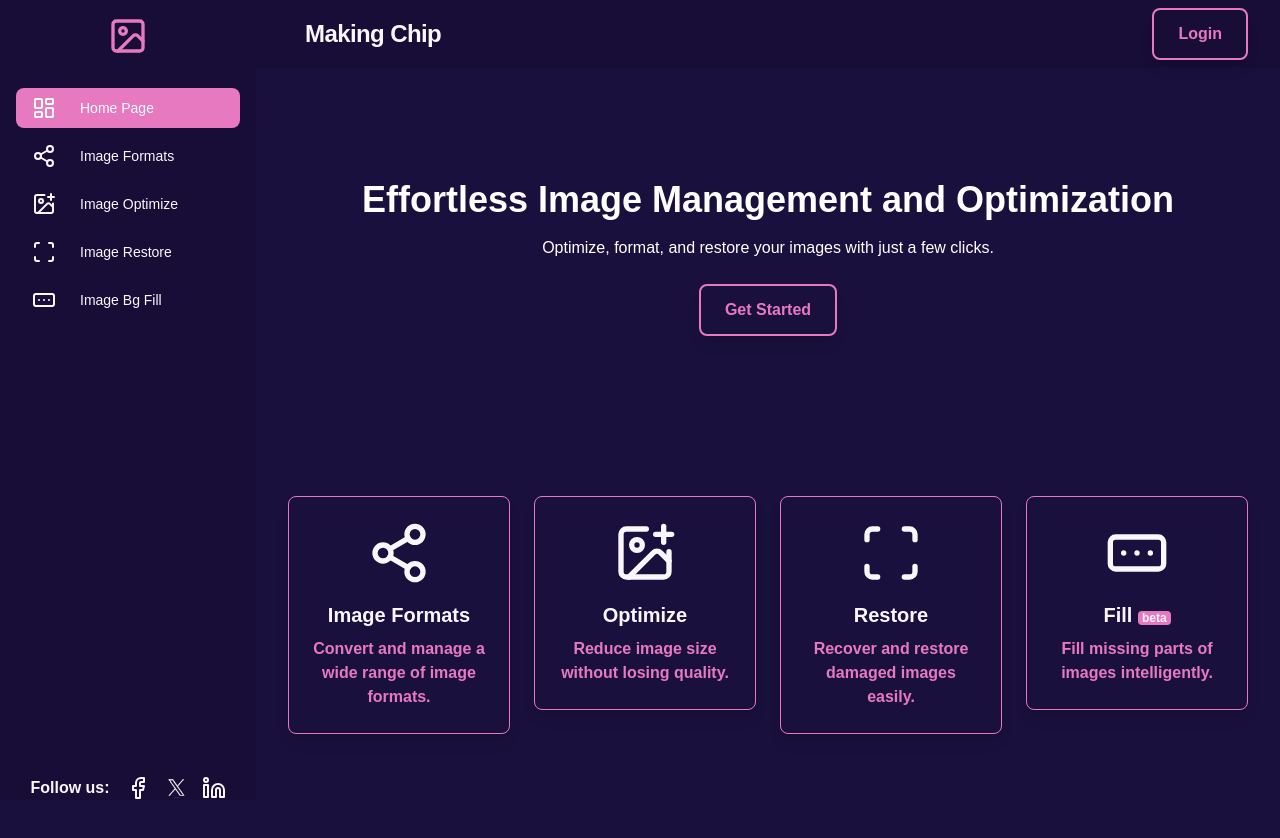
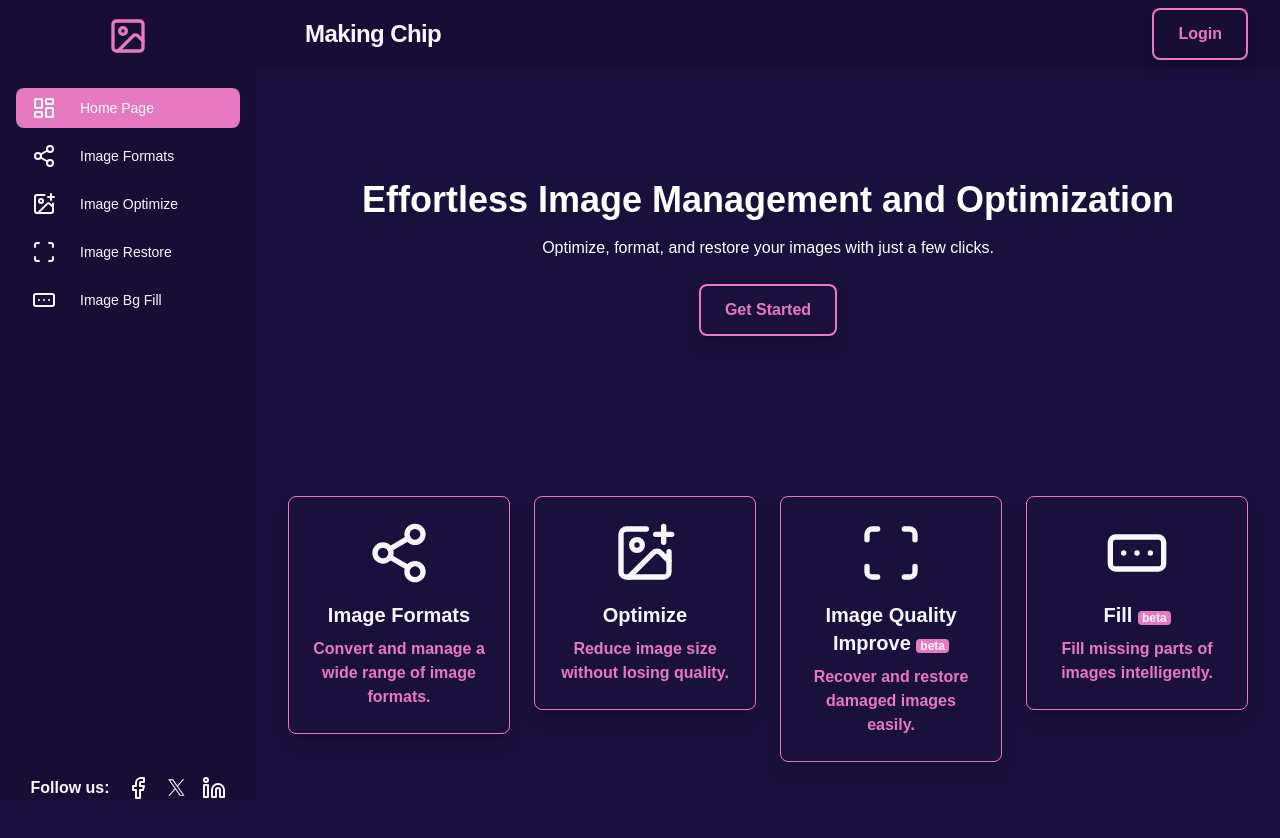
Before and after one commit to afnanhussain2002/making-chip, a Next.js app: page /home in a window 1280 px wide. Shown: the top 838 px of the page. Built offline with nearby package versions, Linux system fonts and the light colour scheme; no server answers.

Commit message:
change some text of home page

```diff
--- a/src/app/(app)/home/page.tsx
+++ b/src/app/(app)/home/page.tsx
@@ -35,7 +35,7 @@ function Home() {
     <Link href={'/image-restore'}>
     <div className="p-6 rounded-lg shadow-lg text-center border border-primary">
     <Scan className='w-16 h-16 mx-auto mb-4'/>
-      <h3 className="text-xl font-semibold mb-2">Restore</h3>
+      <h3 className="text-xl font-semibold mb-2">Image Quality Improve <span className='text-xs bg-primary px-1 rounded'>beta</span></h3>
       <p className="text-primary font-semibold">Recover and restore damaged images easily.</p>
     </div>
     </Link>
```
